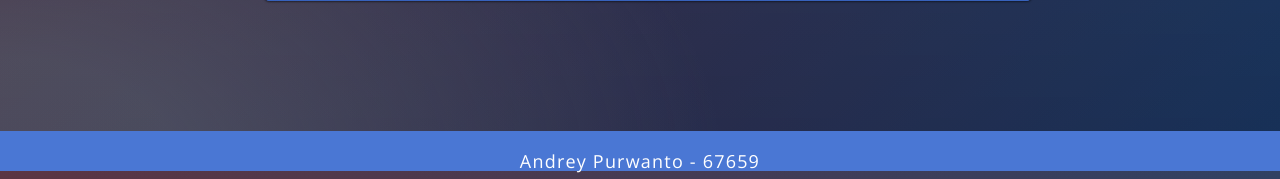
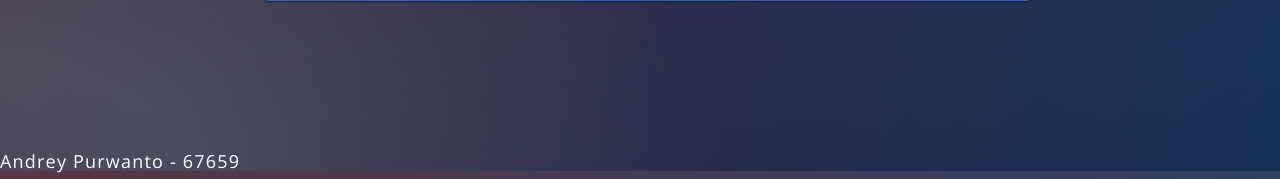
Before and after one commit to afordead/finalbackup, a Flask app: page / in a window 1280 px wide. Shown: the part 629-808 px from the top of the page. Run offline with Flask 2, Linux system fonts and the light colour scheme; parts of the project's set-up code (start-up, migrations or seed data) failed here and were passed over.

Commit message:
footer to left and transparent

```diff
--- a/app/static/style.css
+++ b/app/static/style.css
@@ -187,12 +187,12 @@ footer {
   bottom: 0;
   width: 100%;
   height: 5%;
-  background-color: #4a77d4;
+  background-color: transparent;
   color: white;
   /* opacity: 0.3; */
   /* text-align: left; */
   /* letter-spacing:1px; */
-  text-align: center;
+  text-align: left;
   /* padding: -10px; */
   /* padding-bottom: 0; */
   /* background-color: DarkSalmon; */
```
